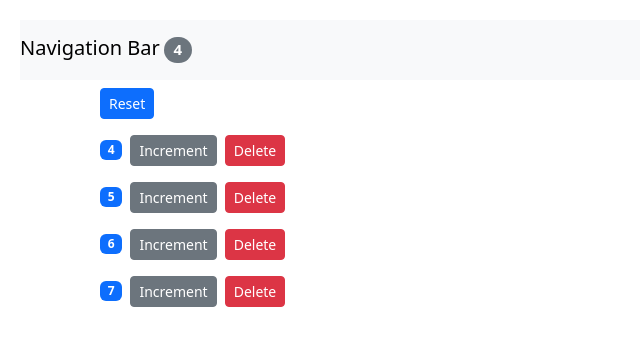
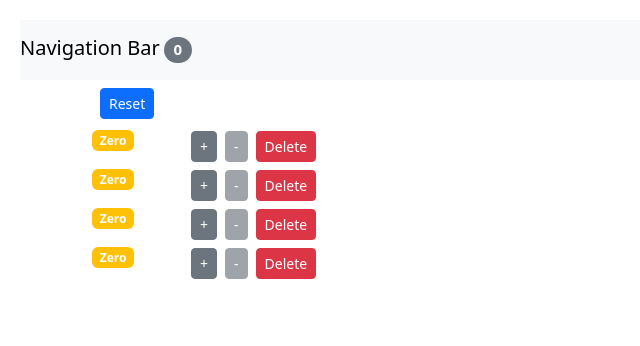
Before and after one commit to IMAMSGIT/counter-increase-react-app, a React (Create React App) app: page / in a window 1280 px wide. Shown: the top 346 px of the page, without its empty margins (0-640 px from the left). Built offline with nearby package versions, Linux system fonts and the light colour scheme.

Commit message:
Lifecycle hooks-mount,update,unmount,decrement example

```diff
--- a/src/App.js
+++ b/src/App.js
@@ -6,17 +6,36 @@ class App extends Component {
   //state object
   state = {
     countersPass: [
-      { id: 1, value: 4 },
-      { id: 2, value: 5 },
-      { id: 3, value: 6 },
-      { id: 4, value: 7 },
+      { id: 1, value: 0 },
+      { id: 2, value: 0 },
+      { id: 3, value: 0 },
+      { id: 4, value: 0 },
     ],
   };
+
+  // first this method is called
+  constructor(props) {
+    super(props);
+    console.log("App- constructor", this.props);
+  }
+
+  //
+  componentDidMount = () => {
+    console.log("App-mounterd");
+  };
+
   handleIncrement = (counter) => {
     const counters = [...this.state.countersPass];
     const index = counters.indexOf(counter);
     counters[index] = { ...counter };
     counters[index].value++;
+    this.setState({ countersPass: counters });
+  };
+  handleDecrement = (counter) => {
+    const counters = [...this.state.countersPass];
+    const index = counters.indexOf(counter);
+    counters[index] = { ...counter };
+    counters[index].value--;
     this.setState({ countersPass: counters });
   };
 
@@ -34,8 +53,10 @@ class App extends Component {
     );
     this.setState({ countersPass: counters });
   };
+
   //render method
   render() {
+    console.log("App- rendered");
     return (
       <React.Fragment>
         <NavBar
@@ -47,8 +68,10 @@ class App extends Component {
           <Counters
             countersPass={this.state.countersPass}
             onReset={this.handleReset}
-            onIncrement={this.handleIncrement}
+            // onIncrements or naming matters
+            onIncrements={this.handleIncrement}
             onDelete={this.handleDelete}
+            onDecrement={this.handleDecrement}
           ></Counters>
         </main>
       </React.Fragment>
--- a/src/components/counter.jsx
+++ b/src/components/counter.jsx
@@ -4,23 +4,33 @@ class Counter extends Component {
   render() {
     // Every component has props,thus we can set values in state
     // property which is an JS object
-
+    console.log("Counter- rendered");
     return (
-      <div>
-        {this.props.children}
+      <div className="row">
+        <div className="col-1">
           <span className={this.changeBadge()}>{this.showCount()}</span>
+        </div>
+        <div className="col">
           <button
             onClick={() => this.props.onIncrement(this.props.counterTogether)}
-          className="btn btn-secondary btn-sm"
+            className="btn btn-secondary btn-sm m-1"
           >
-          Increment
+            +
+          </button>
+          <button
+            onClick={() => this.props.onDecrement(this.props.counterTogether)}
+            className="btn btn-secondary btn-sm m-1"
+            disabled={this.props.counterTogether.value === 0 ? "disabled" : ""}
+          >
+            -
           </button>
           <button
             onClick={() => this.props.onDelete(this.props.counterTogether.id)}
-          className="btn btn-danger btn-sm m-2"
+            className="btn btn-danger btn-sm m-1"
           >
             Delete
           </button>
+        </div>
       </div>
     );
   }
@@ -31,7 +41,7 @@ class Counter extends Component {
   changeBadge() {
     let classes = "badge bg-";
     classes +=
-      this.props.counterTogether.value === 0 ? "warning m-2" : "primary m-2";
+      this.props.counterTogether.value === 0 ? "warning m--2" : "primary m--2";
     return classes;
   }
 }
--- a/src/components/counters.jsx
+++ b/src/components/counters.jsx
@@ -2,7 +2,10 @@ import React, { Component } from "react";
 import Counter from "./counter";
 class Counters extends Component {
   render() {
-    const { onReset, countersPass, onDelete, onIncrement } = this.props;
+    console.log("Counters-rendered");
+    // object destructuring
+    const { onReset, countersPass, onDelete, onIncrements, onDecrement } =
+      this.props;
     return (
       <div>
         <button onClick={onReset} className="btn btn-primary btn-sm m-2">
@@ -12,12 +15,12 @@ class Counters extends Component {
         {countersPass.map((cPass) => (
           <Counter
             key={cPass.id}
-            onIncrement={onIncrement}
+            // inside {}  naming is important
+            onIncrement={onIncrements}
             onDelete={onDelete}
+            onDecrement={onDecrement}
             // counterTogether captures all counterPass
             counterTogether={cPass}
-            // valueC={cPass.value}
-            // id={cPass.id}
           ></Counter>
         ))}
       </div>
--- a/src/components/navBar.jsx
+++ b/src/components/navBar.jsx
@@ -1,6 +1,7 @@
 import React, { Component } from "react";
 class NavBar extends Component {
   render() {
+    console.log("Navbar-rendered");
     return (
       <nav className="navbar navbar-light bg-light">
         <a className="navbar-brand">
```
Lines whose indentation alone changed are shown as unchanged.
